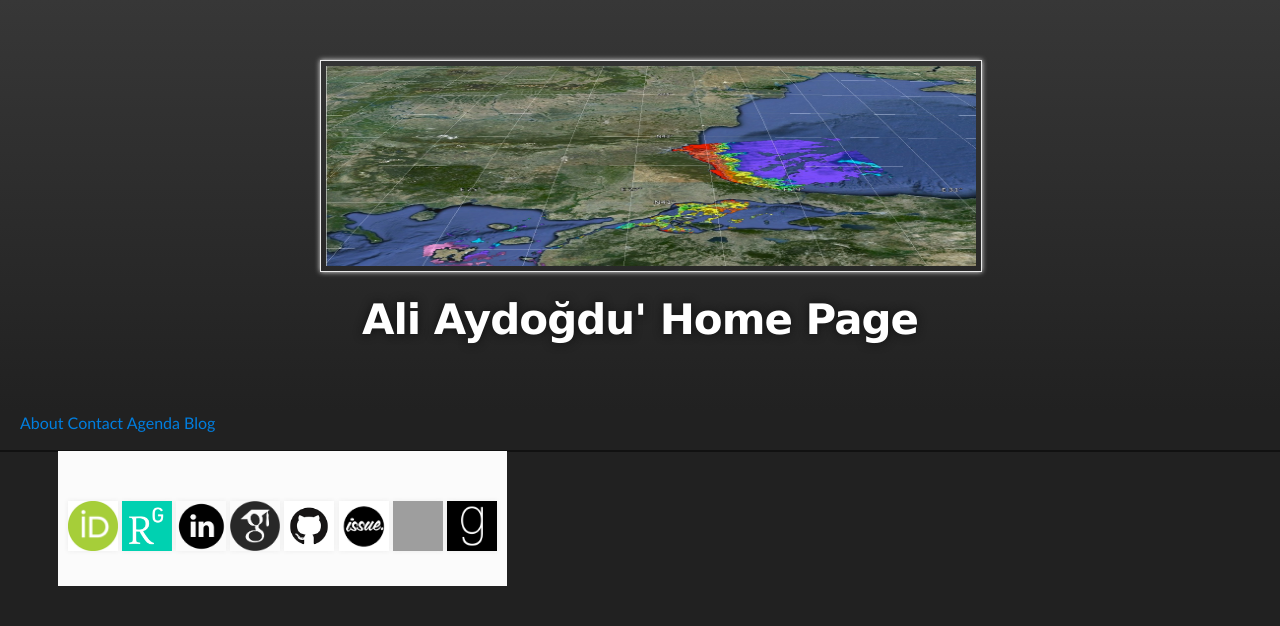
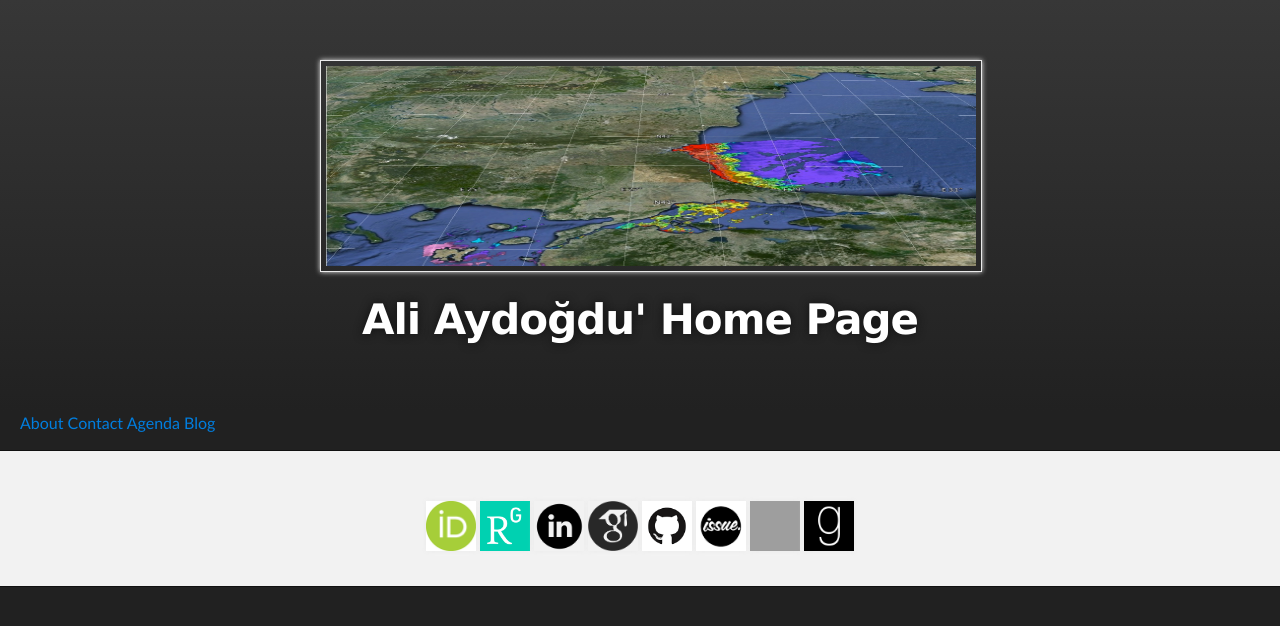
Before and after one commit to aydogduali/aydogduali.github.io, a Jekyll site: the page built from index.md, in a window 1280 px wide. Shown: the top 626 px of the page. Built offline with Jekyll 4.4.1, drawn with Linux system fonts in a browser that asks for light colours; the repository's description, which GitHub fills in, is left out; grey boxes are pictures that could not be loaded.

Commit message:
align links

```diff
--- a/_layouts/default.html
+++ b/_layouts/default.html
@@ -16,9 +16,7 @@
       text-align: center;
       }
 #main_content {
-    position: absolute;
-    background-color: #fbfbfb;
-    margin-left: 58px;
+      text-align: center;
 }
 
   </style>
```
